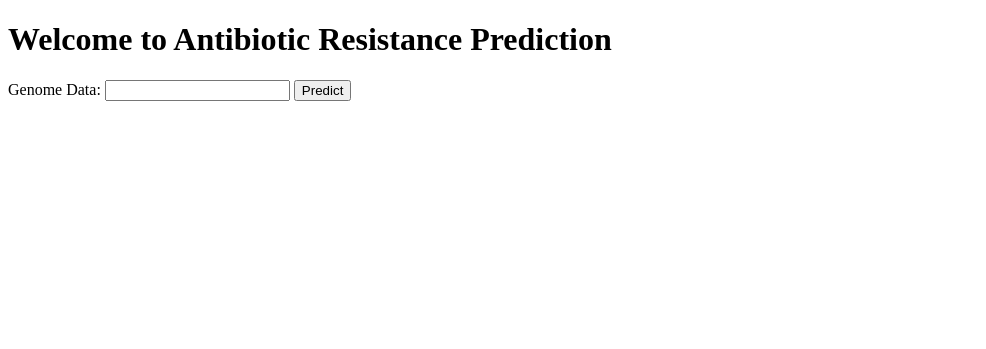
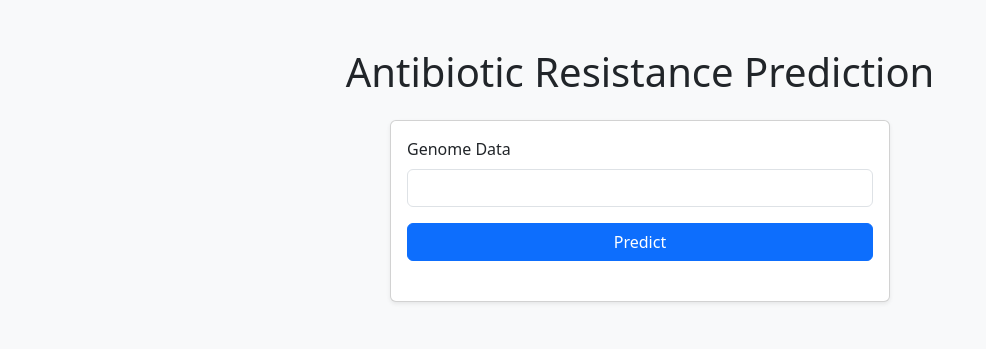
Before and after one commit to Maria26122/Supervised-Learning-for-Antibiotic-Resistance-Prediction, a Flask app: page / in a window 1280 px wide. Shown: the top 349 px of the page, without its empty margins (0-986 px from the left). Run offline with Flask 3, Linux system fonts and the light colour scheme.

Commit message:
Update index.html

```diff
--- a/templates/index.html
+++ b/templates/index.html
@@ -4,13 +4,46 @@
     <meta charset="UTF-8">
     <meta name="viewport" content="width=device-width, initial-scale=1.0">
     <title>Antibiotic Resistance Prediction</title>
+    <link href="https://cdn.jsdelivr.net/npm/bootstrap@5.3.0/dist/css/bootstrap.min.css" rel="stylesheet">
 </head>
-<body>
-    <h1>Welcome to Antibiotic Resistance Prediction</h1>
-    <form action="/predict" method="post">
-        <label for="genome_data">Genome Data:</label>
-        <input type="text" id="genome_data" name="genome_data" required>
-        <button type="submit">Predict</button>
-    </form>
+<body class="bg-light">
+    <div class="container py-5">
+        <h1 class="mb-4 text-center">Antibiotic Resistance Prediction</h1>
+        <div class="card shadow-sm mx-auto" style="max-width: 500px;">
+            <div class="card-body">
+                <form id="predictForm">
+                    <div class="mb-3">
+                        <label for="genome_data" class="form-label">Genome Data</label>
+                        <input type="text" class="form-control" id="genome_data" name="genome_data" required>
+                    </div>
+                    <button type="submit" class="btn btn-primary w-100">Predict</button>
+                </form>
+                <div id="result" class="mt-4"></div>
+            </div>
+        </div>
+    </div>
+    <script>
+        document.getElementById('predictForm').addEventListener('submit', async function(e) {
+            e.preventDefault();
+            const genomeData = document.getElementById('genome_data').value;
+            const resultDiv = document.getElementById('result');
+            resultDiv.innerHTML = '<div class="text-info">Predicting...</div>';
+            try {
+                const response = await fetch('/predict', {
+                    method: 'POST',
+                    headers: { 'Content-Type': 'application/x-www-form-urlencoded' },
+                    body: new URLSearchParams({ genome_data: genomeData })
+                });
+                const data = await response.json();
+                if (data.error) {
+                    resultDiv.innerHTML = `<div class="alert alert-danger">${data.error}</div>`;
+                } else {
+                    resultDiv.innerHTML = `<div class="alert alert-success"><strong>Genome:</strong> ${data.genome}<br><strong>Prediction:</strong> ${data.prediction}</div>`;
+                }
+            } catch (err) {
+                resultDiv.innerHTML = '<div class="alert alert-danger">An error occurred. Please try again.</div>';
+            }
+        });
+    </script>
 </body>
 </html>
```
